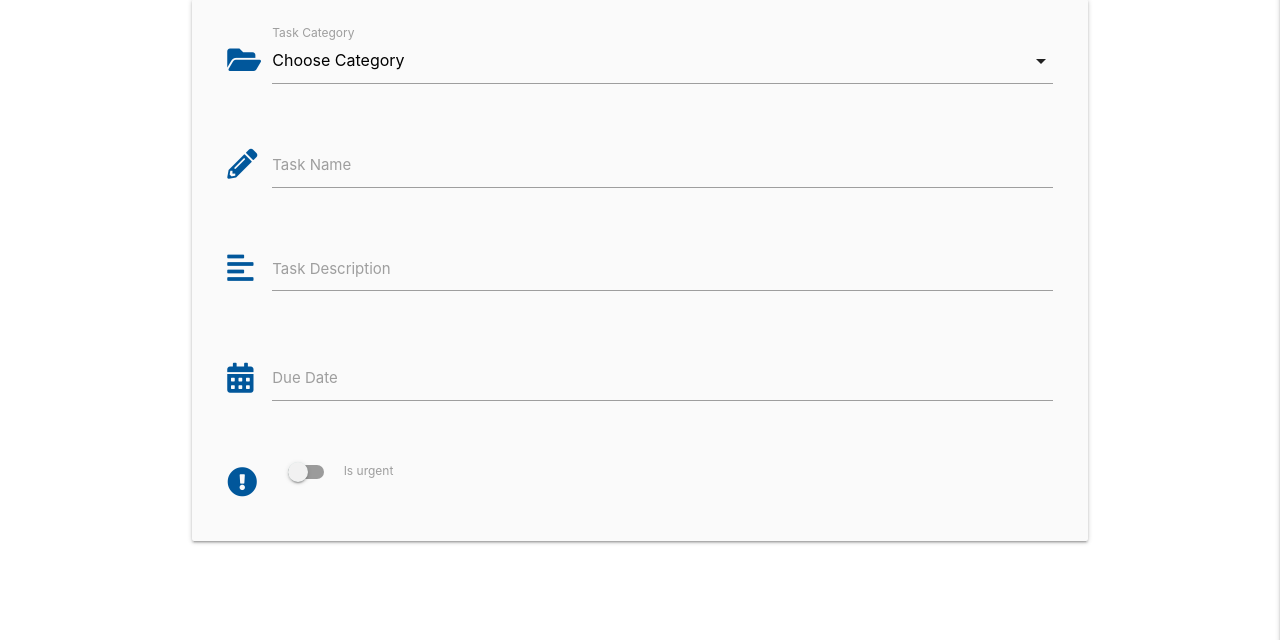
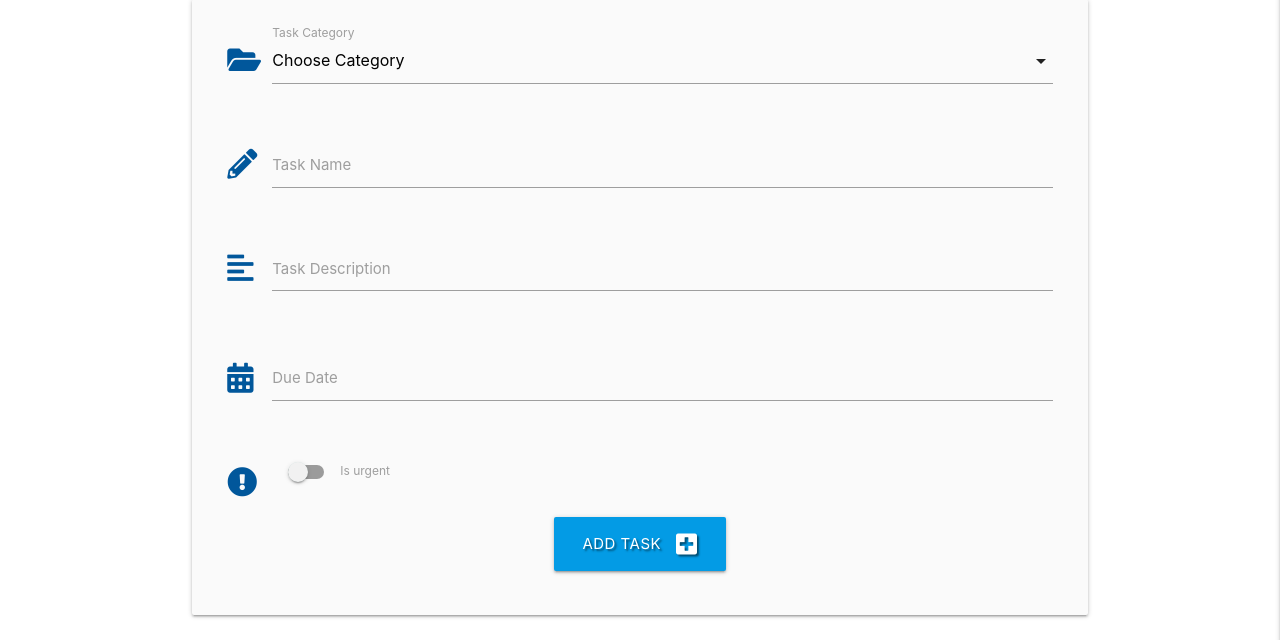
Before and after one commit to gladys-pascual/flask_task_manager, a Flask app: page /add_task in a window 1280 px wide. Shown: the part 160-800 px from the top of the page. Run offline with Flask 2, Linux system fonts and the light colour scheme; data that the repository does not hold is empty; some libraries are stand-ins or nearby versions.

Commit message:
Allow user to submit task to db

```diff
--- a/app.py
+++ b/app.py
@@ -94,8 +94,23 @@ def logout():
     session.pop("user")
     return redirect(url_for("login"))
 
-@app.route("/add_task")
+@app.route("/add_task", methods=["GET", "POST"])
 def add_task():
+    if request.method == "POST":
+        is_urgent = "on" if request.form.get("is_urgent") else "off"
+        task = {
+            "category_name": request.form.get("category_name"),
+            "task_name": request.form.get("task_name"),
+            "task_description": request.form.get("task_description"),
+            "is_urgent": is_urgent,
+            "due_date": request.form.get("due_date"),
+            "created_by": session["user"]
+        }
+
+        mongo.db.tasks.insert_one(task)
+        flash("Task Successfully Added")
+        return redirect(url_for("get_tasks"))
+
     categories = mongo.db.categories.find().sort("category_name", 1)
     return render_template("add_task.html", categories=categories)
 
--- a/templates/add_task.html
+++ b/templates/add_task.html
@@ -3,12 +3,11 @@
 
   <h3 class="light-blue-text text-darken-4 center-align">Add Task</h3>
   <div class="row card-panel grey lighten-5">
-    <form class="col s12" method="POST" action="">
+    <form class="col s12" method="POST" action="{{ url_for('add_task')}}">
+      <!-- category selection -->
       <div class="row">
         <div class="input-field col s12">
-          <i
-          class="fas fa-folder-open prefix light-blue-text text-darken-4"
-      ></i>
+          <i class="fas fa-folder-open prefix light-blue-text text-darken-4"></i>
           <select id="category_name" name="category_name" class="validate" required>
             <option value="" disabled selected>Choose Category</option>
             {% for category in categories %}
@@ -17,13 +16,11 @@
           </select>
           <label for="category_name" >Task Category</label>
         </div>
-
       </div>
+      <!-- task name -->
       <div class="row">
         <div class="input-field col s12">
-                <i
-                    class="fas fa-pencil-alt prefix light-blue-text text-darken-4"
-                ></i>
+          <i class="fas fa-pencil-alt prefix light-blue-text text-darken-4"></i>
           <input
             id="task_name"
             name="task_name"
@@ -36,11 +33,11 @@
           <label for="task_name">Task Name</label>
         </div>
       </div>
+
+      <!-- task description -->
       <div class="row">
         <div class="input-field col s12">
-                <i
-                    class="fas fa-align-left prefix light-blue-text text-darken-4"
-                ></i>
+          <i class="fas fa-align-left prefix light-blue-text text-darken-4"></i>
           <textarea
             id="task_description"
             name="task_description"
@@ -52,6 +49,8 @@
           <label for="task_description">Task Description</label>
         </div>
       </div>
+
+      <!-- date picker -->
       <div class="row">
         <div class="input-field col s12">
           <i
@@ -66,18 +65,26 @@
           <label for="due_date">Due Date</label>
         </div>
       </div>
+
+      <!-- is urgent -->
       <div class="row">
         <div class="input-field col s12">
           <div class="switch">
-                    <i
-                        class="fas fa-exclamation-circle prefix light-blue-text text-darken-4"
-                    ></i>
+            <i class="fas fa-exclamation-circle prefix light-blue-text text-darken-4"></i>
             <label for="is_urgent" id="is_urgent" name="is_urgent">
               <input type="checkbox" id="is_urgent" name="is_urgent"/>
-                        <span class="lever"></span>
-                        Is urgent
+              <span class="lever"></span>Is urgent
             </label>
           </div>
+        </div>
+      </div>
+
+      <!-- submit button -->
+      <div class="row">
+        <div class="col s12 center-align">
+          <button type="submit" class="btn-large light-blue darken-1 text-shadow">
+            Add Task <i class="fas fa-plus-square right"></i>
+          </button>
         </div>
       </div>
     </form>
--- a/templates/tasks.html
+++ b/templates/tasks.html
@@ -1,6 +1,7 @@
 {% extends "base.html" %}
 {% block content %}
 
+    <h3 class="light-blue-text text-darken-4 center-align">All Tasks</h3>
     <ul class="collapsible">
         {% for task in tasks %}
         <li>
@@ -17,6 +18,7 @@
             <div class="collapsible-body">
                 <strong>{{ task.category_name }}</strong>
                 <p>{{ task.task_description }}</p>
+                <p><em>by: {{ task.created_by}}</em></p>
             </div>
         </li>
         {% endfor %}
```
Lines whose indentation alone changed are shown as unchanged.
